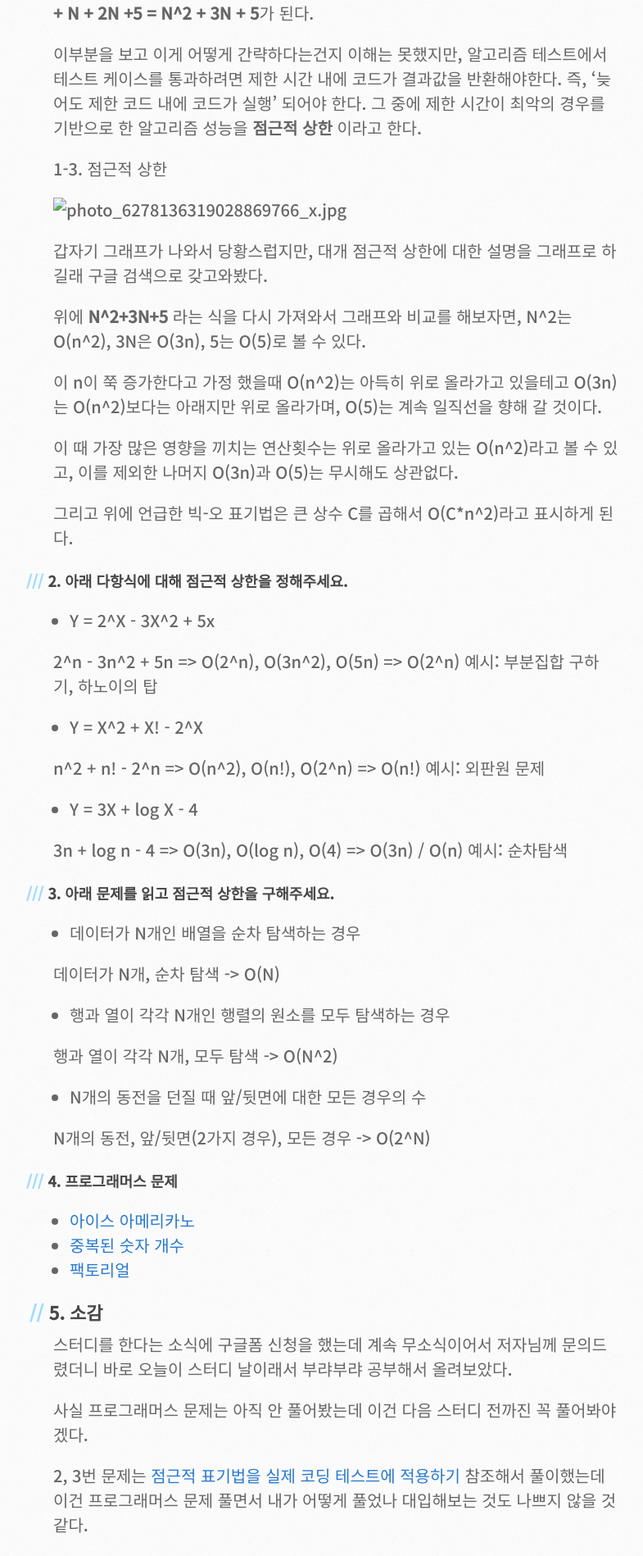
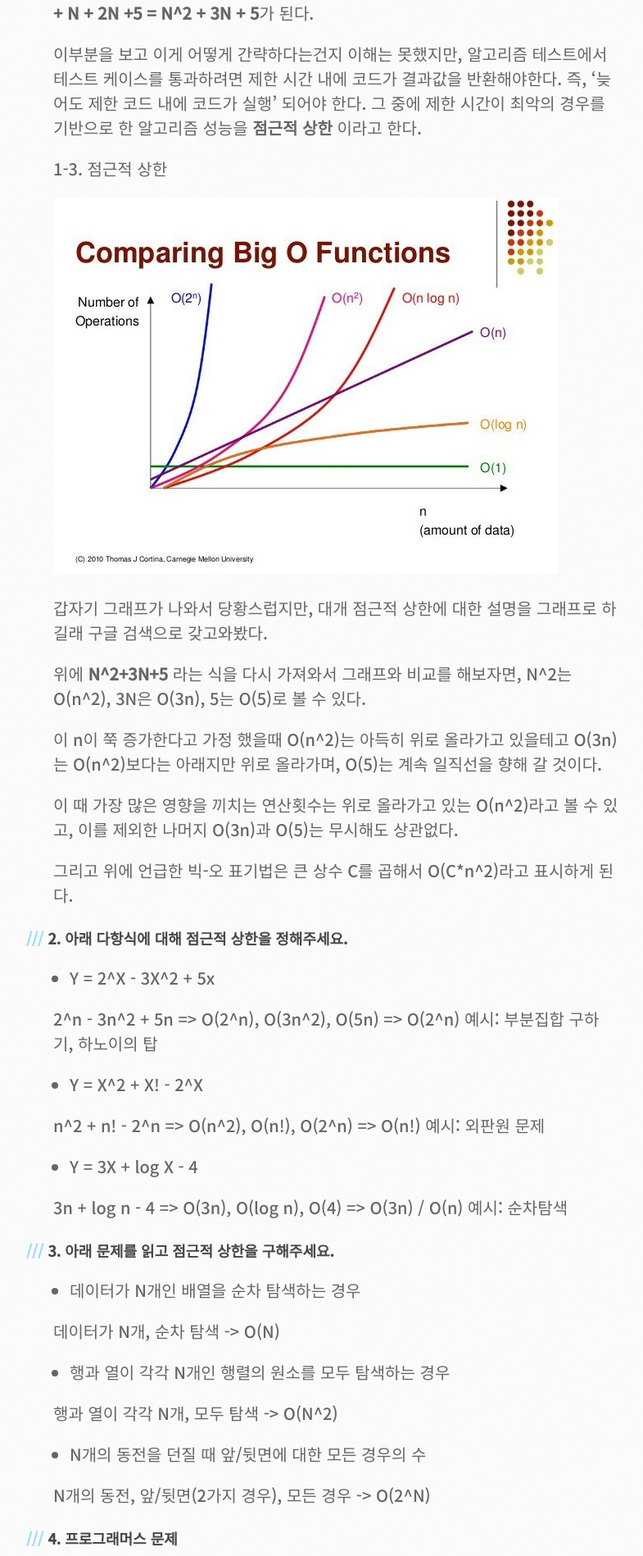
Before and after one commit to arumlee/arumlee.github.io, a Jekyll site: the page built from _posts/2023-11-17-알고리즘-스터디-1회차.md, in a window 1280 px wide. Shown: the part 1595-3493 px from the top of the page at 82% size, without its empty margins (105-890 px from the left). Built offline with Jekyll 4.4.1, drawn with Linux system fonts in a browser that asks for light colours.

Commit message:
Update 2023-11-17-알고리즘-스터디-1회차.md

```diff
--- a/_posts/2023-11-17-알고리즘-스터디-1회차.md
+++ b/_posts/2023-11-17-알고리즘-스터디-1회차.md
@@ -55,7 +55,7 @@ solution(6) # 함수 호출
 
 1-3. 점근적 상한
 
-![photo_6278136319028869766_x.jpg]({{site.baseurl}}/_posts/photo_6278136319028869766_x.jpg)
+![photo_6278136319028869766_x.jpg](https://github.com/arumlee/arumlee.github.io/blob/main/_posts/photo_6278136319028869766_x.jpg?raw=true)
 
 갑자기 그래프가 나와서 당황스럽지만, 대개 점근적 상한에 대한 설명을 그래프로 하길래 구글 검색으로 갖고와봤다.
 
```
